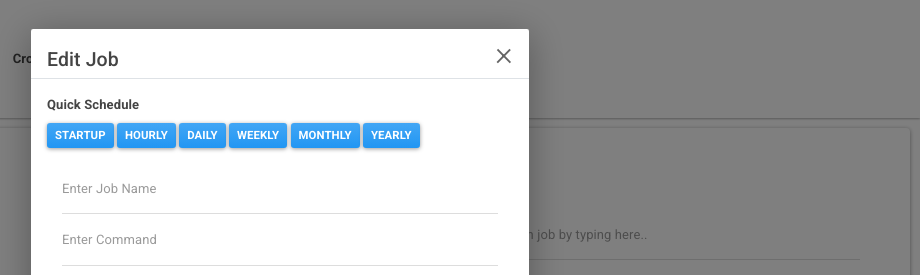
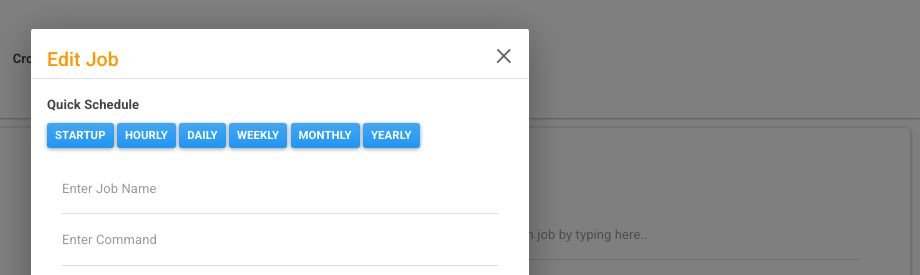
Before and after one commit to eli-11b/Linux-Admin-Dash, a plain HTML site: page templates/cronjobs.html in a window 1280 px wide. Both pictures are taken after a click on the button 1083 px from the left and 358 px from the top of the page. Shown: the top 275 px of the page, 360-1280 px from the left. Drawn offline with nearby package versions, Linux system fonts and the light colour scheme.

Commit message:
updated modal and readme

```diff
--- a/templates/cronjobs.html
+++ b/templates/cronjobs.html
@@ -166,7 +166,7 @@
 
         <!-- Modal Header -->
         <div class="modal-header" style="height: 50px;">
-          <h4 class="modal-title"><p>Edit Job</p></h4>
+          <h4 class="modal-title"><p class="text-warning">Edit Job</p></h4>
           <button type="button" class="close" data-dismiss="modal">&times;</button>
         </div>
 
```
Also changed, not shown: images/screenshot-modal-editcronjob.png, 2 other files.
